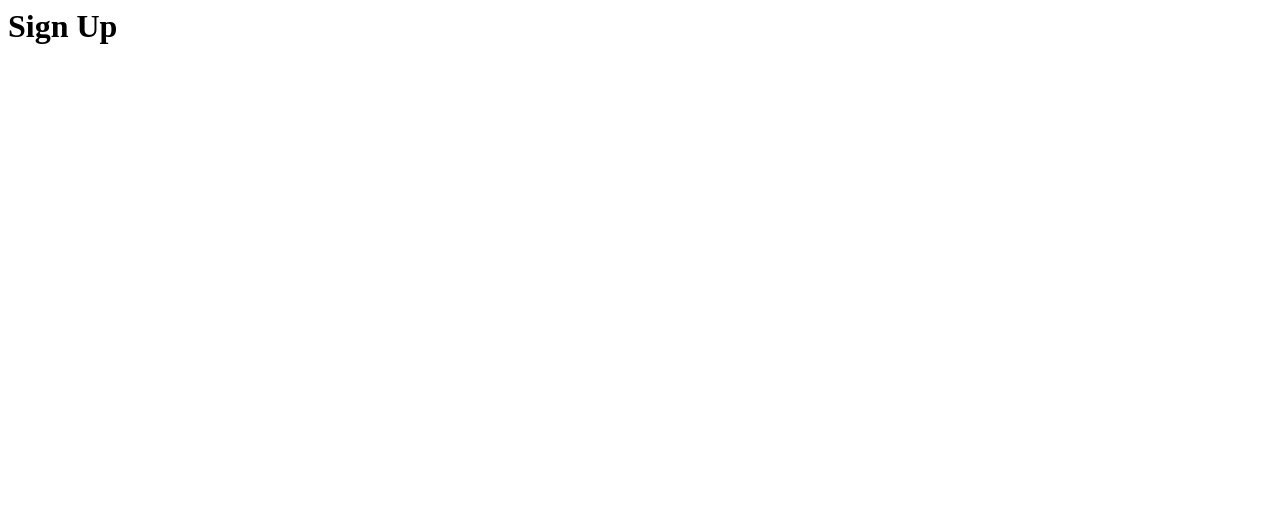
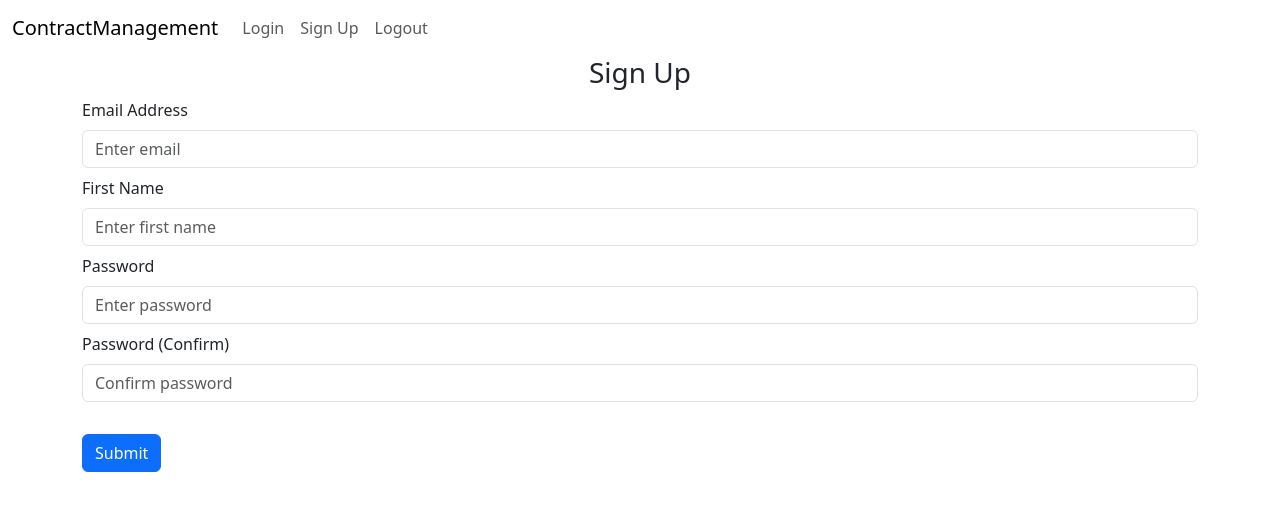
Before and after one commit to Titi923/Flask_WebApp, a Flask app: page /sign-up in a window 1280 px wide. Before the commit the part shown is almost empty. Shown: the top 511 px of the page. Run offline with Flask 3, Linux system fonts and the light colour scheme.

Commit message:
Login & Signup Templates

```diff
--- a/app/auth.py
+++ b/app/auth.py
@@ -1,15 +1,11 @@
-from flask import Blueprint
+from flask import Blueprint, render_template
 
 auth = Blueprint('auth', __name__)
 
-@auth.route("/login")
+@auth.route('/login')
 def login():
-    return "<h1>Login</h1>"
+    return render_template("login.html")
 
-@auth.route("/logout")
-def logout():
-    return "<h1>Logout</h1>"
-
-@auth.route("/sign-up")
-def sign_up():
-    return "<h1>Sign Up</h1>"
+@auth.route('/sign-up')
+def signup():
+    return render_template("signUp.html")
--- a/app/templates/base.html
+++ b/app/templates/base.html
@@ -21,16 +21,13 @@
             <div class="collapse navbar-collapse" id="navbarNav">
                 <ul class="navbar-nav flex-between">
                     <li class="nav-item">
-                        <a class="nav-link" id="home" href="/">Home</a>
-                    </li>
-                    <li class="nav-item">
-                        <a class="nav-link" id="logout" href="/logout">Logout</a>
-                    </li>
-                    <li class="nav-item">
                         <a class="nav-link" id="login" href="/login">Login</a>
                     </li>
                     <li class="nav-item">
                         <a class="nav-link" id="signUp" href="/sign-up">Sign Up</a>
+                    </li>
+                    <li class="nav-item">
+                        <a class="nav-link" id="logout" href="#">Logout</a>
                     </li>
                 </ul>
             </div>
--- /dev/null
+++ b/app/templates/signup.html
@@ -0,0 +1,24 @@
+{% extends "base.html" %} {% block title %}Sign Up{% endblock %}
+{% block content %}
+<form method="POST">
+    <h3 align="center">Sign Up</h3>
+    <div class="form-group">
+        <label for="email">Email Address</label>
+        <input type="email" class="form-control my-2" id="email" name="email" placeholder="Enter email" />
+    </div>
+    <div class="form-group">
+        <label for="firstName">First Name</label>
+        <input type="text" class="form-control my-2" id="firstName" name="firstName" placeholder="Enter first name" />
+    </div>
+    <div class="form-group">
+        <label for="password1">Password</label>
+        <input type="password" class="form-control my-2" id="password1" name="password1" placeholder="Enter password" />
+    </div>
+    <div class="form-group">
+        <label for="password2">Password (Confirm)</label>
+        <input type="password" class="form-control my-2" id="password2" name="password2" placeholder="Confirm password" />
+    </div>
+    <br />
+    <button type="submit" class="btn btn-primary">Submit</button>
+</form>
+{% endblock %}
```
Also changed, not shown: app/templates/login.html (+16 -0 lines), app/views.py (line endings or trailing spaces).
